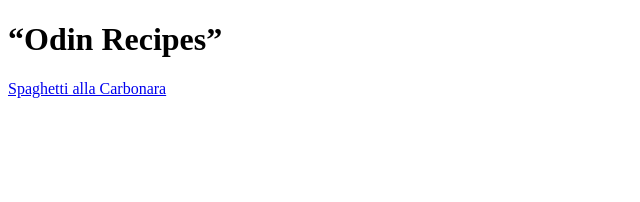
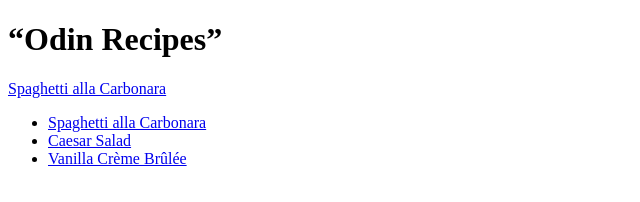
Before and after one commit to stefan-re-bl/odin-recipes, a plain HTML site: page index.html in a window 1280 px wide. Shown: the whole page, without its empty margins (0-640 px from the left). Drawn offline with Linux system fonts and the light colour scheme.

Commit message:
Listed all recipes in index.html

```diff
--- a/index.html
+++ b/index.html
@@ -8,5 +8,10 @@
 <body>
     <h1>“Odin Recipes”</h1>
     <a href="recipes/spaghetti-alla-carbonara.html">Spaghetti alla Carbonara</a>
+    <ul>
+        <li><a href="recipes/spaghetti-alla-carbonara.html">Spaghetti alla Carbonara</a></li>
+        <li><a href="recipes/caesar-salad.html">Caesar Salad</a></li>
+        <li><a href="recipes/creme-brulee.html">Vanilla Crème Brûlée</a></li>
+      </ul>
 </body>
 </html>
```
Also changed, not shown: recipes/spaghetti-alla-carbonara.html (+1 -1 lines), 2 other files.
